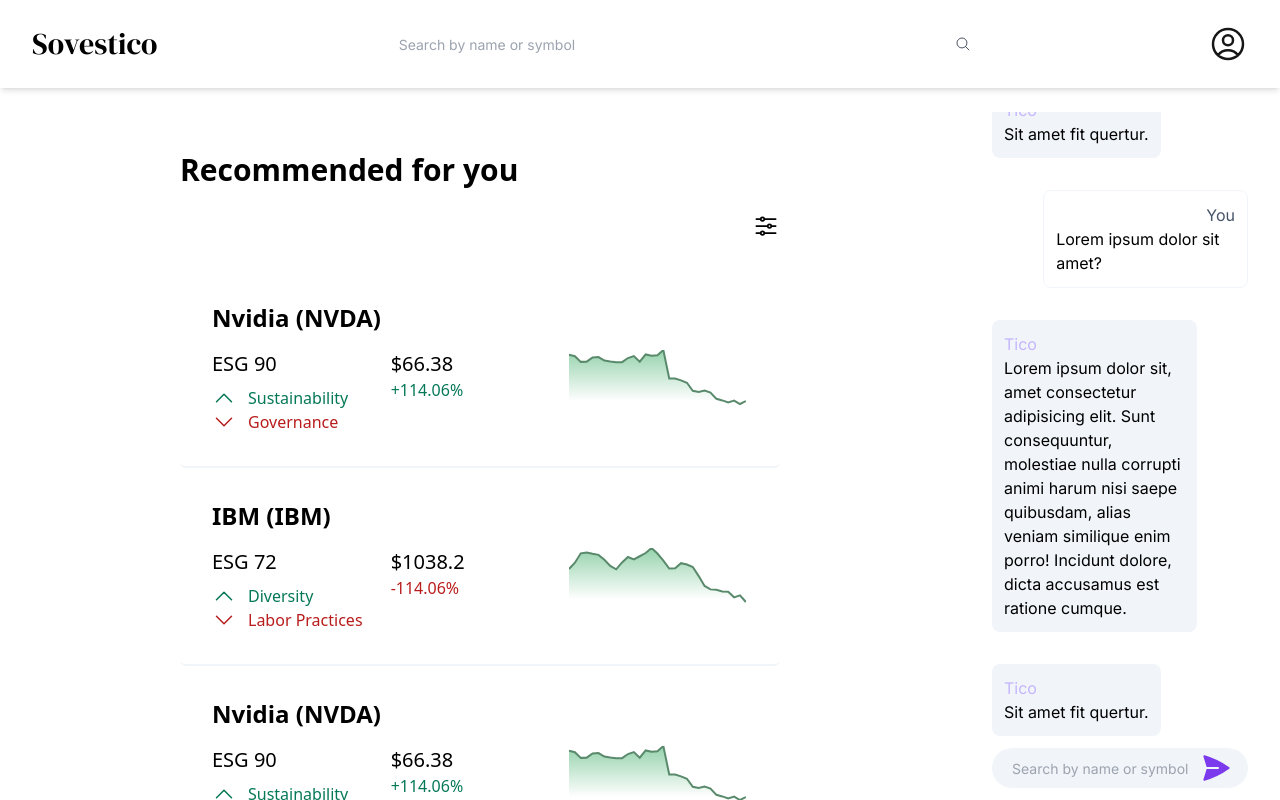
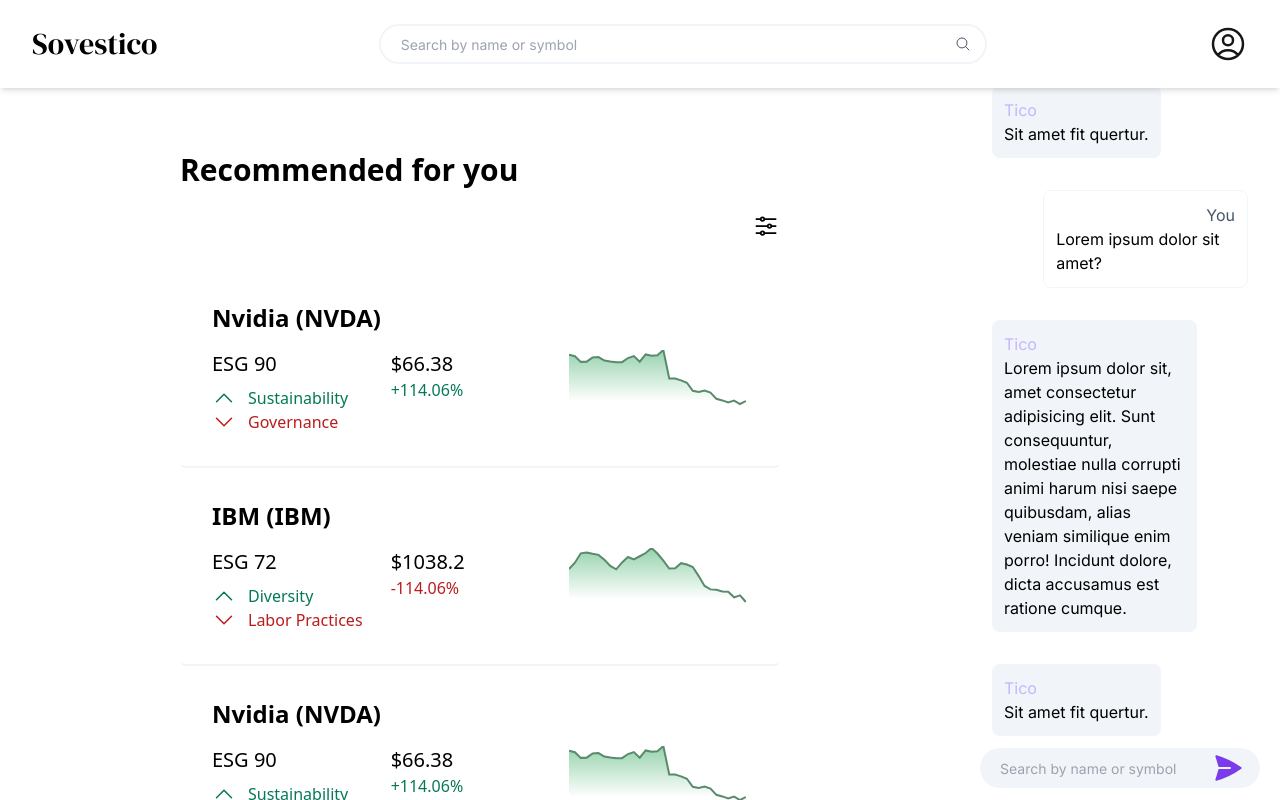
Before and after one commit to AngelaVilladiego/Sovestico, a React (Vite) app in the folder SovesticoWeb/: page /stocks in a window 1280 px wide. Built offline with nearby package versions, Linux system fonts and the light colour scheme.

Commit message:
styling and logic chat

```diff
--- a/SovesticoWeb/src/components/chat/chat.css
+++ b/SovesticoWeb/src/components/chat/chat.css
@@ -2,6 +2,11 @@
 
 }
 
-.chat-bubble-container{
-    height: calc(100% - (5rem))
+
+.scrollable-messages{
+    scrollbar-width: thin;
 }
+
+.thin-scrollbar{
+    scrollbar-width: thin;
+}
--- a/SovesticoWeb/src/components/chat/chat.jsx
+++ b/SovesticoWeb/src/components/chat/chat.jsx
@@ -1,6 +1,7 @@
 import { PaperAirplaneIcon } from "@heroicons/react/24/solid";
 import { useRef } from "react";
 import ChatMessage from "../chat-message/chat-message";
+import "./chat.css";
 
 function Chat({ className }) {
   const chatBox = useRef(null);
@@ -12,10 +13,10 @@
   };
 
   return (
-    <div className={`${className} flex flex-col px-8`}>
+    <div className={`${className} flex flex-col`}>
       <div className="h-full w-full relative">
-        <div className="absolute top-0 left-0 pt-6 right-0 bottom-0">
-          <div className="flex flex-col-reverse gap-8 h-full overflow-y-auto">
+        <div className="absolute top-0 left-0 right-0 bottom-0">
+          <div className="scrollable-messages px-8  flex flex-col-reverse pt-6 gap-8 h-full overflow-y-auto">
             <ChatMessage type="received" content="Sit amet fit quertur." />
             <ChatMessage type="received" />
             <ChatMessage type="sent" content="Lorem ipsum dolor sit amet?" />
@@ -23,7 +24,7 @@
           </div>
         </div>
       </div>
-      <div className="send-message-container py-3 w-full">
+      <div className="send-message-container py-3 w-full px-5">
         <div className="h-10 px-5 rounded-full text-sm focus:outline-none relative bg-slate-100">
           <input
             ref={chatBox}
--- a/SovesticoWeb/src/components/navbar.jsx
+++ b/SovesticoWeb/src/components/navbar.jsx
@@ -13,7 +13,7 @@
         </a>
       </div>
       <div className="w-6/12 relative text-gray-600">
-        <div className="bg-white h-10 px-5 pr-16 rounded-full text-sm focus:outline-none">
+        <div className="bg-white h-10 px-5 pr-16 rounded-full text-sm focus:outline-none border-2 border-slate-100">
           <input
             className="w-full h-full focus:outline-none font-body"
             type="search"
--- a/SovesticoWeb/src/routes/chat-layout.jsx
+++ b/SovesticoWeb/src/routes/chat-layout.jsx
@@ -1,10 +1,11 @@
 import { Outlet } from "react-router-dom";
 import Chat from "../components/chat/chat";
+import "../components/chat/chat.css";
 
 function ChatLayout() {
   return (
     <div className="w-full grow flex relative">
-      <div className="top-0 bottom-0 left-0 absolute w-9/12 bg-white overflow-y-auto">
+      <div className="thin-scrollbar top-0 bottom-0 left-0 absolute w-9/12 bg-white overflow-y-auto">
         <Outlet />
       </div>
       <Chat className="w-3/12 top-0 bottom-0 right-0 absolute"></Chat>
```
